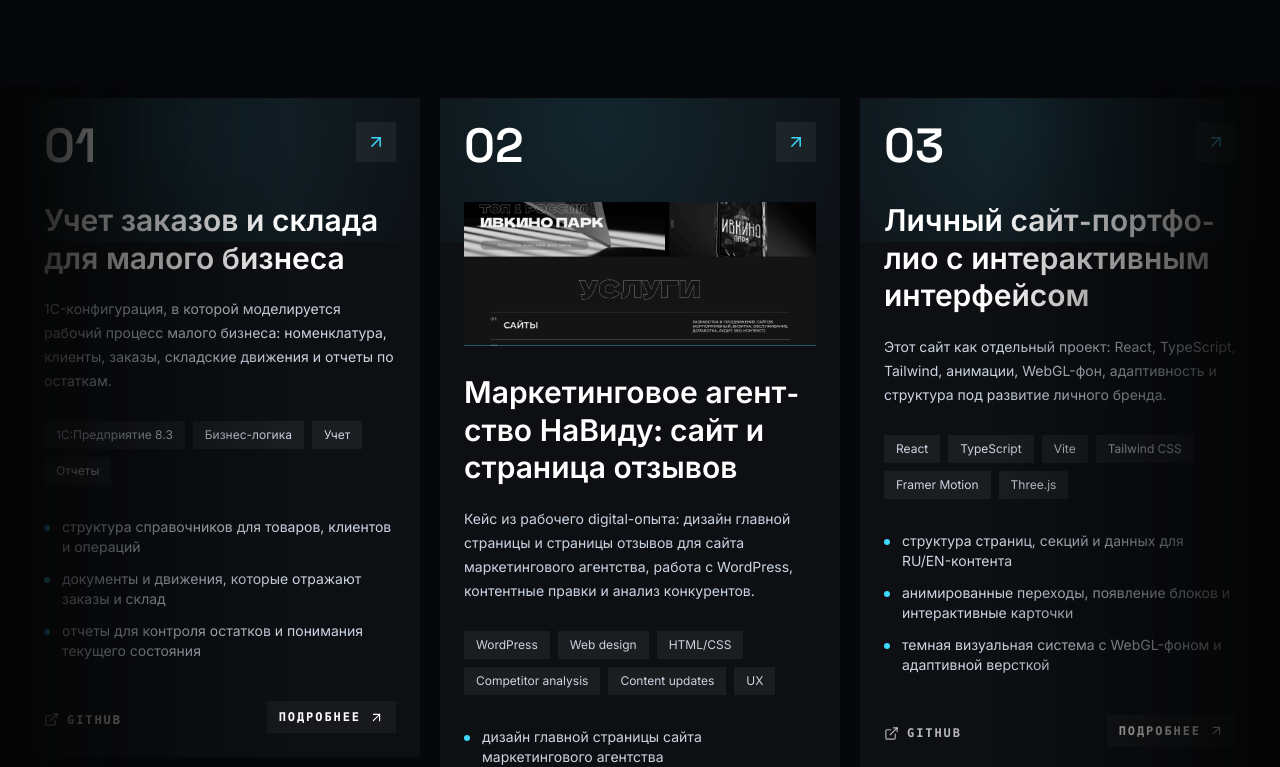
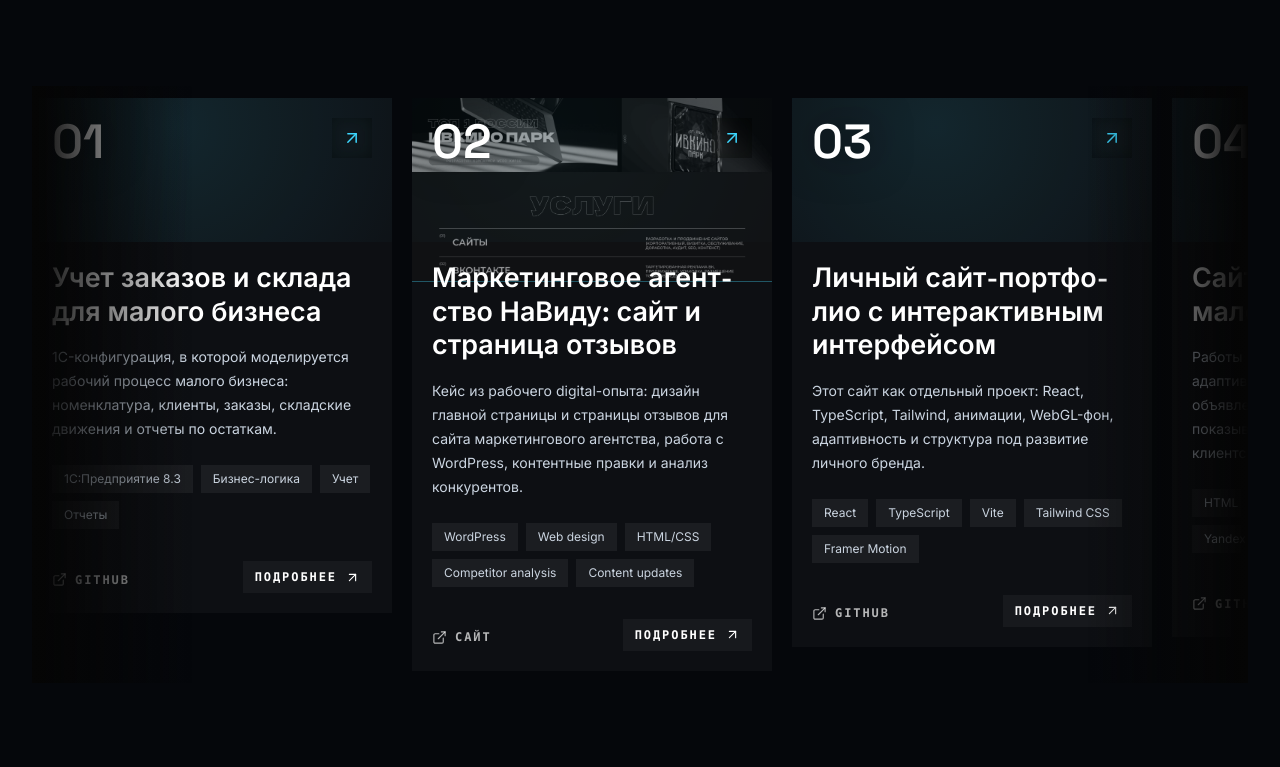
Before and after one commit to MAx-ICTU/DevShakov, a React (Vite) app: page / in a window 1280 px wide. Shown: the part 2954-3721 px from the top of the page. Built offline with nearby package versions, Linux system fonts and the light colour scheme.

Commit message:
Refine contained projects carousel

```diff
--- a/src/sections/Projects.tsx
+++ b/src/sections/Projects.tsx
@@ -26,10 +26,10 @@ function WorkCard({ project, index, locale }: WorkCardProps) {
   const pointerY = useMotionValue(0);
   const smoothX = useSpring(pointerX, { stiffness: 120, damping: 18, mass: 0.4 });
   const smoothY = useSpring(pointerY, { stiffness: 120, damping: 18, mass: 0.4 });
-  const backgroundX = useTransform(smoothX, [-0.5, 0.5], [-18, 18]);
-  const backgroundY = useTransform(smoothY, [-0.5, 0.5], [-12, 12]);
-  const rotateX = useTransform(smoothY, [-0.5, 0.5], [4, -4]);
-  const rotateY = useTransform(smoothX, [-0.5, 0.5], [-5, 5]);
+  const backgroundX = useTransform(smoothX, [-0.5, 0.5], [-12, 12]);
+  const backgroundY = useTransform(smoothY, [-0.5, 0.5], [-8, 8]);
+  const rotateX = useTransform(smoothY, [-0.5, 0.5], [3, -3]);
+  const rotateY = useTransform(smoothX, [-0.5, 0.5], [-4, 4]);
   const detailsUrl = project.detailsUrl ?? `/projects/${project.slug}`;
 
   const handlePointerMove = (event: MouseEvent<HTMLElement>) => {
@@ -57,7 +57,7 @@ function WorkCard({ project, index, locale }: WorkCardProps) {
   return (
     <motion.article
       data-project-card
-      className="project-card group relative min-h-[35rem] cursor-pointer overflow-hidden bg-white/[0.035] p-6 outline-none transition focus-visible:ring-2 focus-visible:ring-cyan/70"
+      className="project-card group relative min-h-[29rem] cursor-pointer overflow-hidden bg-white/[0.035] p-5 outline-none transition focus-visible:ring-2 focus-visible:ring-cyan/70"
       style={{ rotateX, rotateY }}
       onPointerMove={handlePointerMove}
       onPointerLeave={handlePointerLeave}
@@ -66,61 +66,52 @@ function WorkCard({ project, index, locale }: WorkCardProps) {
       role="link"
       tabIndex={0}
       aria-label={`${locale === "ru" ? "Открыть проект" : "Open project"}: ${project.title[locale]}`}
-      whileHover={{ y: -10, scale: 1.012 }}
+      whileHover={{ y: -8, scale: 1.01 }}
       transition={{ duration: 0.28, ease: "easeOut" }}
     >
       <motion.div className="pointer-events-none absolute inset-0 opacity-70" style={{ x: backgroundX, y: backgroundY }}>
-        <div className="absolute inset-0 bg-gradient-to-b from-[#050808]/94 via-[#050808]/76 to-[#050808]/94" />
-        <div className="absolute -right-20 -top-20 h-64 w-64 rounded-full bg-cyan/12 blur-3xl transition duration-500 group-hover:bg-cyan/18" />
-        <div className="absolute bottom-0 left-0 h-48 w-48 rounded-full bg-white/7 blur-3xl" />
+        <div className="absolute inset-0 bg-gradient-to-b from-[#050808]/92 via-[#050808]/76 to-[#050808]/94" />
+        <div className="absolute -right-20 -top-20 h-56 w-56 rounded-full bg-cyan/12 blur-3xl transition duration-500 group-hover:bg-cyan/18" />
         <div className="absolute inset-x-0 top-0 h-36 bg-[radial-gradient(circle_at_40%_20%,rgba(61,215,255,0.16),transparent_18rem)]" />
       </motion.div>
 
-      <div className="relative flex h-full flex-col">
-        <div className="mb-8 flex items-start justify-between">
-          <span className="font-display text-5xl font-semibold text-white/18">0{index + 1}</span>
-          <motion.span className="grid h-10 w-10 place-items-center bg-white/[0.055] text-cyan" whileHover={{ x: 5, y: -5 }} aria-hidden="true">
-            <ArrowUpRight size={20} strokeWidth={1.8} />
-          </motion.span>
-        </div>
-
       {project.previewImage && (
-          <div className="mb-7 overflow-hidden bg-black/50">
-            <div className="relative h-36">
+        <div className="pointer-events-none absolute inset-x-0 top-0 h-[11.5rem] overflow-hidden">
           <img
             src={project.previewImage}
             alt=""
             loading="lazy"
             draggable={false}
-                className="h-full w-full object-cover opacity-82 grayscale transition duration-500 group-hover:scale-[1.035] group-hover:opacity-100 group-hover:grayscale-0"
+            className="h-full w-full object-cover opacity-60 grayscale transition duration-500 group-hover:scale-[1.035] group-hover:opacity-88 group-hover:grayscale-0"
           />
-              <div className="absolute inset-0 bg-gradient-to-t from-[#050808]/88 via-[#050808]/12 to-transparent" />
+          <div className="absolute inset-0 bg-gradient-to-b from-[#050808]/18 via-[#050808]/42 to-[#050808]" />
+          <div className="absolute inset-0 bg-gradient-to-r from-[#050808]/62 via-transparent to-[#050808]/54" />
           <div className="absolute inset-x-0 bottom-0 h-px bg-cyan/35" />
-            </div>
         </div>
       )}
 
-        <h3 className="safe-heading font-display text-3xl font-semibold leading-tight text-white">{project.title[locale]}</h3>
-        <p className="mt-5 text-sm leading-6 text-slate-300">{project.description[locale]}</p>
+      <div className="relative flex h-full flex-col">
+        <div className="mb-24 flex items-start justify-between">
+          <span className="font-display text-5xl font-semibold text-white/82 drop-shadow-[0_0_20px_rgba(0,0,0,0.55)]">
+            0{index + 1}
+          </span>
+          <motion.span className="grid h-10 w-10 place-items-center bg-black/35 text-cyan backdrop-blur" whileHover={{ x: 5, y: -5 }} aria-hidden="true">
+            <ArrowUpRight size={20} strokeWidth={1.8} />
+          </motion.span>
+        </div>
 
-        <div className="mt-7 flex flex-wrap gap-2">
-          {project.stack.map((item) => (
+        <h3 className="safe-heading font-display text-[1.68rem] font-semibold leading-tight text-white">{project.title[locale]}</h3>
+        <p className="mt-4 text-sm leading-6 text-slate-300">{project.description[locale]}</p>
+
+        <div className="mt-6 flex flex-wrap gap-2">
+          {project.stack.slice(0, 5).map((item) => (
             <span key={item} className="bg-white/[0.055] px-3 py-1.5 text-xs text-slate-300">
               {item}
             </span>
           ))}
         </div>
 
-        <ul className="mt-8 grid gap-3 text-sm text-slate-300">
-          {project.highlights.slice(0, 3).map((highlight) => (
-            <li key={highlight.en} className="flex gap-3">
-              <span className="mt-2 h-1.5 w-1.5 shrink-0 rounded-full bg-cyan" />
-              <span>{highlight[locale]}</span>
-            </li>
-          ))}
-        </ul>
-
-        <div className="mt-auto flex w-full items-end justify-between gap-4 pt-10" onClick={(event) => event.stopPropagation()}>
+        <div className="mt-auto flex w-full items-end justify-between gap-4 pt-8" onClick={(event) => event.stopPropagation()}>
           <div className="min-w-0">
             {project.projectUrl && (
               <a
@@ -239,7 +230,7 @@ export function Projects({ locale }: ProjectsProps) {
     const tick = () => {
       const node = carouselRef.current;
       if (node && !isPausedRef.current && !isDraggingRef.current) {
-        node.scrollLeft += 0.58;
+        node.scrollLeft += 0.52;
         normalizeScroll();
       }
       frame = window.requestAnimationFrame(tick);
@@ -267,13 +258,11 @@ export function Projects({ locale }: ProjectsProps) {
               : "Each card is shaped as a mini case: task, stack, solution logic and what the project demonstrates."}
           </p>
         </div>
-      </Container>
 
-      <div className="relative left-1/2 w-screen -translate-x-1/2 overflow-hidden">
-        <div className="project-carousel-shell relative">
+        <div className="project-carousel-shell relative overflow-hidden">
           <div
             ref={carouselRef}
-            className="project-carousel-scroll flex cursor-grab gap-5 overflow-x-auto px-[max(1.25rem,calc((100vw-80rem)/2))] py-3 active:cursor-grabbing"
+            className="project-carousel-scroll flex cursor-grab gap-5 overflow-x-auto py-3 active:cursor-grabbing"
             onPointerDown={handlePointerDown}
             onPointerMove={handlePointerMove}
             onPointerUp={stopDragging}
@@ -291,15 +280,15 @@ export function Projects({ locale }: ProjectsProps) {
             }}
           >
             {carouselProjects.map((project, index) => (
-              <div key={`${project.slug}-${index}`} data-carousel-card className="w-[min(82vw,25rem)] shrink-0 snap-start">
+              <div key={`${project.slug}-${index}`} data-carousel-card className="w-[min(78vw,22.5rem)] shrink-0 snap-start">
                 <WorkCard project={project} index={index % projects.length} locale={locale} />
               </div>
             ))}
           </div>
-          <div className="pointer-events-none absolute inset-y-0 left-0 w-32 bg-gradient-to-r from-[#050505] via-[#050505]/86 to-transparent sm:w-56 lg:w-72" />
-          <div className="pointer-events-none absolute inset-y-0 right-0 w-32 bg-gradient-to-l from-[#050505] via-[#050505]/86 to-transparent sm:w-56 lg:w-72" />
+          <div className="pointer-events-none absolute inset-y-0 left-0 w-24 bg-gradient-to-r from-[#050505] via-[#050505]/86 to-transparent sm:w-40" />
+          <div className="pointer-events-none absolute inset-y-0 right-0 w-24 bg-gradient-to-l from-[#050505] via-[#050505]/86 to-transparent sm:w-40" />
         </div>
-      </div>
+      </Container>
     </section>
   );
 }
```
Lines whose indentation alone changed are shown as unchanged.
